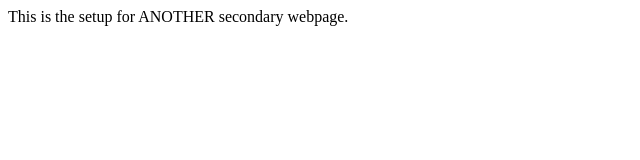
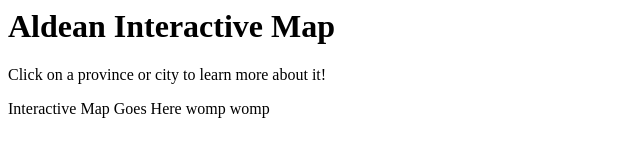
Before and after one commit to Lebazoid/startup, a plain HTML site: page Interactive Map.html in a window 1280 px wide. Shown: the whole page, without its empty margins (0-640 px from the left). Drawn offline with Linux system fonts and the light colour scheme.

Commit message:
Linked html together and updated interactive map

```diff
--- a/Interactive Map.html
+++ b/Interactive Map.html
@@ -4,7 +4,9 @@
   </head>
   <body>
     <main>
-      <p>This is the setup for ANOTHER secondary webpage.</p>
+      <h1>Aldean Interactive Map</h1>
+      <p>Click on a province or city to learn more about it!</p>
+      <p>Interactive Map Goes Here womp womp</p>
     </main>
   </body>
 </html>
```
Also changed, not shown: index.html (+3 -3 lines).
